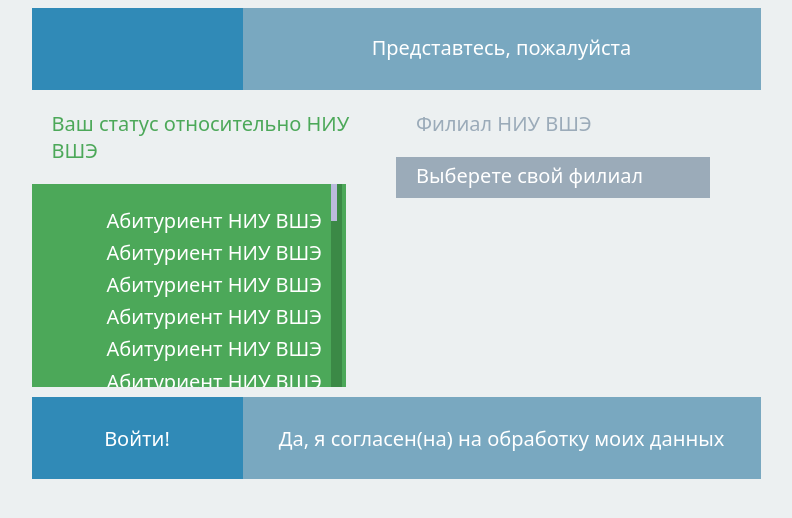
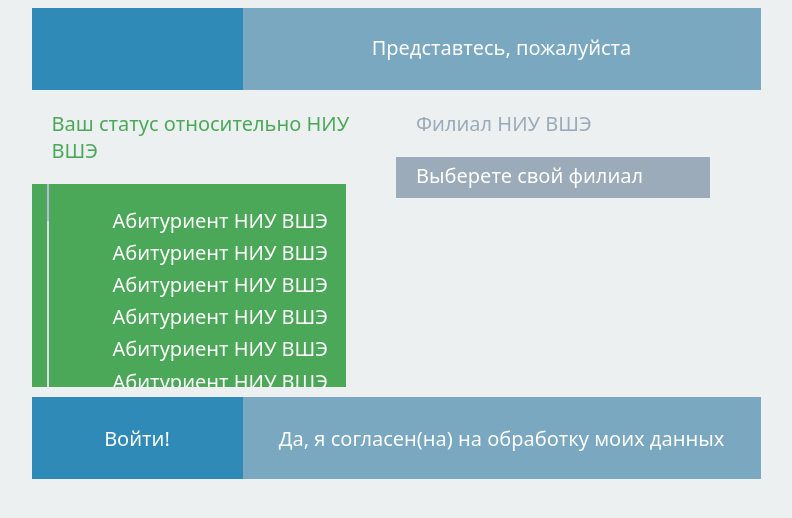
Before and after one commit to hsescience/culturetest2, a plain HTML site: page index.html in a window 1280 px wide. Shown: the whole page, without its empty margins (252-1044 px from the left). Drawn offline with Linux system fonts and the light colour scheme; a web font is replaced by a local one.

Commit message:
ДА ЧТО ЗА ХРЕНЬ С ЭТИМ СКРОЛОМ???

```diff
--- a/css/jquery.jscrollpane.css
+++ b/css/jquery.jscrollpane.css
@@ -20,8 +20,8 @@
 {
 	position: absolute;
 	top: 0;
-	right: 0;
-	width: 16px;
+	left: 0;
+	width: 2px;
 	height: 100%;
 	background: red;
 }
@@ -33,6 +33,7 @@
 	left: 0;
 	width: 100%;
 	height: 16px;
+	background: red;
 }
 
 .jspVerticalBar *,
@@ -54,14 +55,13 @@
 
 .jspTrack
 {
-	background-color: #3b8946;
+	background: #dde;
 	position: relative;
 }
 
 .jspDrag
 {
 	background: #bbd;
-	width: 6px;
 	position: relative;
 	top: 0;
 	left: 0;
--- a/css/style.css
+++ b/css/style.css
@@ -142,6 +142,7 @@
 	text-align: left;
 	display: list-item;
 	text-transform: none;
+	width: 100%;
 }
 
 .listblock {
```
